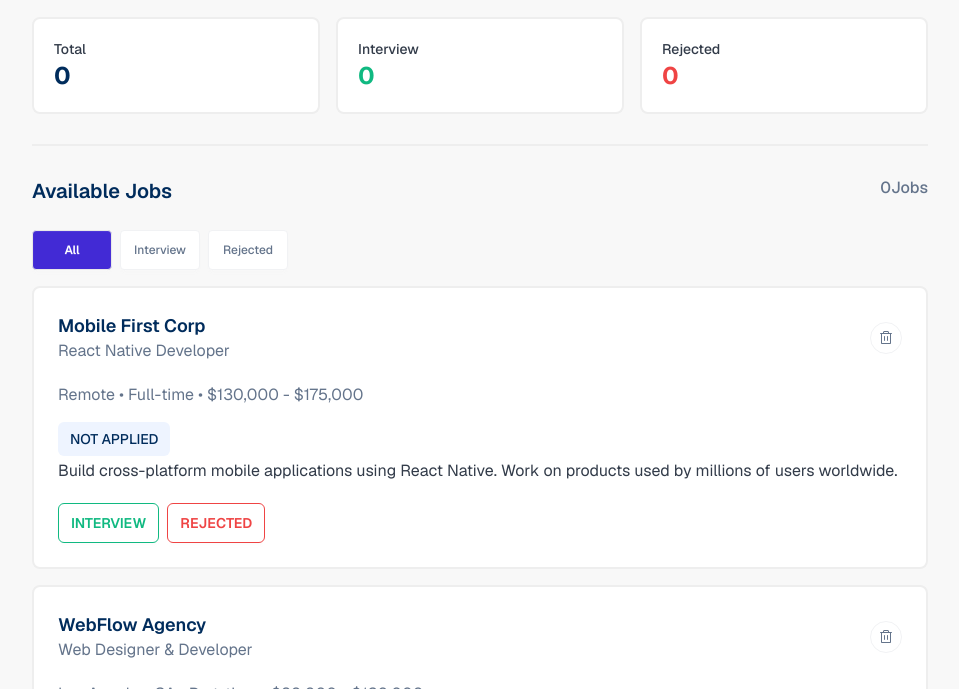
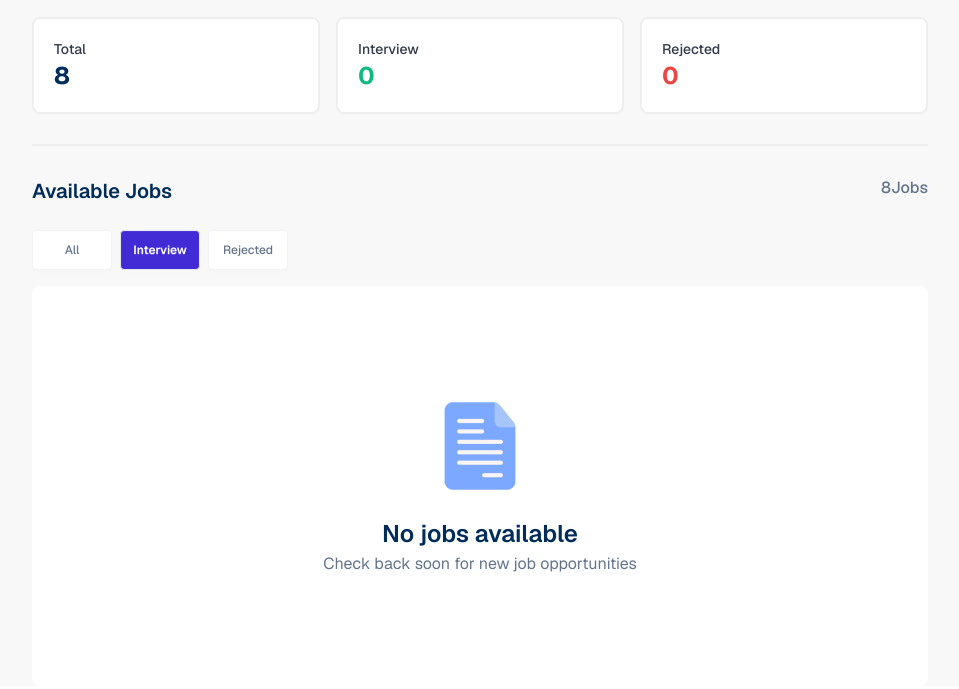
Before and after one commit to AtikHasanSarker/B13-Assignment04, a plain HTML site: page index.html in a window 1280 px wide. Both pictures are taken after a click on the button "Interview". Shown: the part 111-800 px from the top of the page, without its empty margins (160-1119 px from the left). Drawn offline with nearby package versions, Linux system fonts and the light colour scheme.

Commit message:
add toggle style and header section made functional

```diff
--- a/index.html
+++ b/index.html
@@ -24,18 +24,22 @@
       <h2 class="mb-5 font-bold text-[#002C5C] text-[32px]">
         Job Application Tracker
       </h2>
+
+      <!-- Count Bar -->
       <div class="grid grid-cols-3 gap-4">
         <div class="p-5 bg-base-100 border-2 border-base-300 rounded-lg transition duration-300 ease-in-out hover:-translate-y-0.5 hover:border-[#526992ac]">
           <h5 class="text-[#323B49] font-medium text-[14px]">Total</h5>
-          <p class="text-[#002C5C] font-bold text-2xl">0</p>
+          <p id="total-count" class="totalCount text-[#002C5C] font-bold text-2xl">0</p>
         </div>
+
         <div class="p-5 bg-base-100 border-2 border-base-300 rounded-lg transition duration-300 ease-in-out hover:-translate-y-0.5 hover:border-[#526992ac]">
           <h5 class="text-[#323B49] font-medium text-[14px]">Interview</h5>
-          <p class="text-[#10B981] font-bold text-2xl">0</p>
+          <p id="interviewCount" class="text-[#10B981] font-bold text-2xl">0</p>
         </div>
+
         <div class="p-5 bg-base-100 rounded-lg border-2 border-base-300 transition duration-300 ease-in-out hover:-translate-y-0.5 hover:border-[#526992ac]">
           <h5 class="text-[#323B49] font-medium text-[14px]">Rejected</h5>
-          <p class="text-[#EF4444] font-bold text-2xl">0</p>
+          <p id="rejectCount" class="text-[#EF4444] font-bold text-2xl">0</p>
         </div>
       </div>
     </header>
@@ -47,29 +51,29 @@
       <div class="flex justify-between mb-6">
         <h3 class="font-semibold text-[20px] text-[#002C5C]">Available Jobs</h3>
         <div>
-          <p class="text-[#64748B] font-medium"><span>0</span>Jobs</p>
+          <p class="text-[#64748B] font-medium"><span class="totalCount">0</span>Jobs</p>
         </div>
       </div>
       <!-- nav btn  -->
       <div class="mb-4 flex gap-2">
-        <button
+        <button onclick="toggleStyle('all-filter-btn')" id="all-filter-btn"
           class="btn w-20 p-2.5 text-center bg-primary text-white rounded-sm font-semibold text-[12px]"
         >
           All
         </button>
-        <button
+        <button onclick="toggleStyle('interview-filter-btn')" id="interview-filter-btn"
           class="btn w-20 p-2 text-center bg-white text-[#64748B] rounded-sm border border-[#F1F2F4] font-medium text-[12px]"
         >
           Interview
         </button>
-        <button
+        <button onclick="toggleStyle('reject-filter-btn')" id="reject-filter-btn"
           class="btn w-20 p-2 text-center bg-white text-[#64748B] rounded-sm border border-[#F1F2F4] font-medium text-[12px]"
         >
           Rejected
         </button>
       </div>
       <!-- Empty section  -->
-       <section class="hidden">
+       <section id="empty-section" class="hidden">
         <div class="grid place-items-center h-[400px] bg-white rounded-lg">
           <div>
             <div class="flex justify-center mb-5">
--- a/script.js
+++ b/script.js
@@ -1 +1,77 @@
 console.log("file connected")
+
+let totalList = [];
+let interviewList = [];
+let rejectList = [];
+
+const interviewCount = document.getElementById('interviewCount');
+interviewCount.innerText = interviewList.length;
+const rejectCount = document.getElementById('rejectCount');
+rejectCount.innerText = rejectList.length;
+
+const allFilterBtn = document.getElementById('all-filter-btn');
+const interviewFilterBtn = document.getElementById('interview-filter-btn');
+const rejectFilterBtn = document.getElementById('reject-filter-btn');
+
+const allCards = document.getElementById('allCards');
+const emptySection = document.getElementById('empty-section');
+const filteredSection = document.getElementById('filtered-section');
+
+
+// Total job counter
+const childAllCards = allCards.children;
+console.log(childAllCards)
+totalList = childAllCards;
+
+const totalCount = document.querySelectorAll('.totalCount');
+totalCount.forEach(i => {
+    i.innerHTML = totalList.length;
+})
+
+
+//ToggleStyle
+function toggleStyle(id){
+    //add bg-white class
+    allFilterBtn.classList.add("bg-white", "text-[#64748B]", "border-[#F1F2F4]", "font-medium")
+    interviewFilterBtn.classList.add("bg-white", "text-[#64748B]", "border-[#F1F2F4]", "font-medium")
+    rejectFilterBtn.classList.add("bg-white", "text-[#64748B]", "border-[#F1F2F4]", "font-medium")
+    //remove bg-primary class
+    allFilterBtn.classList.remove("bg-primary", "text-white", "font-semibold")
+    interviewFilterBtn.classList.remove("bg-primary", "text-white", "font-semibold")
+    rejectFilterBtn.classList.remove("bg-primary", "text-white", "font-semibold")
+    //selected style;
+    const selected = document.getElementById(id);
+    console.log(selected)
+    selected.classList.remove("bg-white", "text-[#64748B]", "border-[#F1F2F4]", "font-medium");
+    selected.classList.add("bg-primary", "text-white", "font-semibold");
+
+    //Visible section
+    if (id == 'all-filter-btn') {
+        allCards.classList.remove('hidden');
+        filteredSection.classList.add('hidden')
+        emptySection.classList.add('hidden');
+        // renderThriving()
+    } else if (id == 'interview-filter-btn') {
+        allCards.classList.add('hidden');
+        if(interviewList.length == 0){
+            emptySection.classList.remove('hidden')
+        }else{
+            filteredSection.classList.remove('hidden')
+        }
+    } else if (id == 'reject-filter-btn') {
+        allCards.classList.add('hidden');
+        if(rejectList.length == 0){
+            emptySection.classList.remove('hidden')
+        }else{
+            filteredSection.classList.remove('hidden')
+        }
+    }
+}
+
+
+
+
+//
+// function getInterviewBtn(){
+
+// }
```
